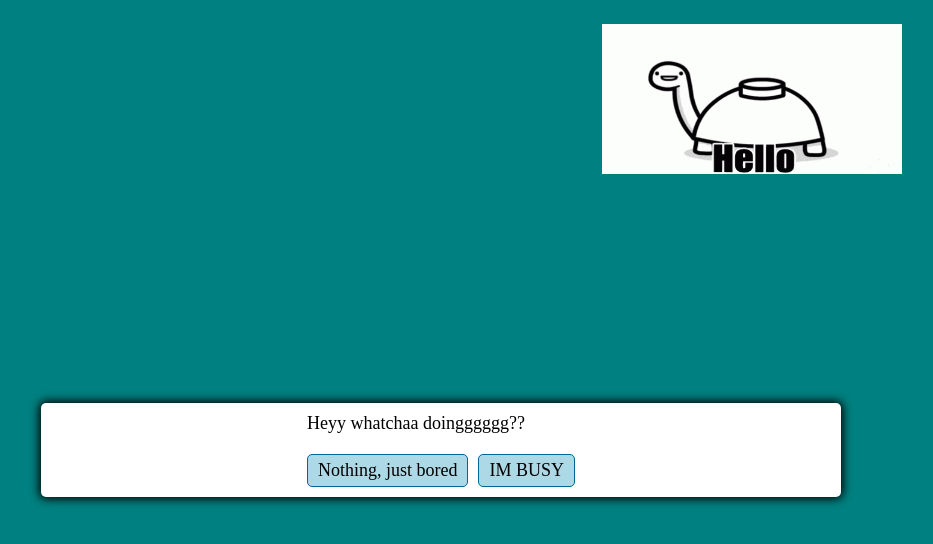
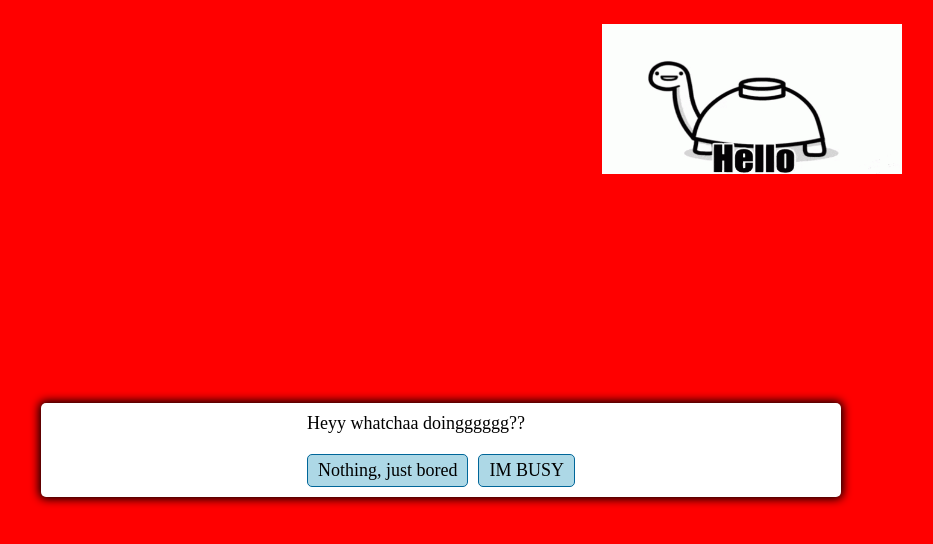
Before and after one commit to doshiaashna/CYOA, a plain HTML site: page index.html in a window 1280 px wide. Shown: the whole page, without its empty margins (199-1132 px from the left). Drawn offline with Linux system fonts and the light colour scheme.

Commit message:
Update styles.css

```diff
--- a/styles.css
+++ b/styles.css
@@ -12,7 +12,7 @@ body {
   align-items: center;
   width: 100vw;
   height: 100vh;
-  background-color: teal;
+  background-color: red;
 
 }
 
```
